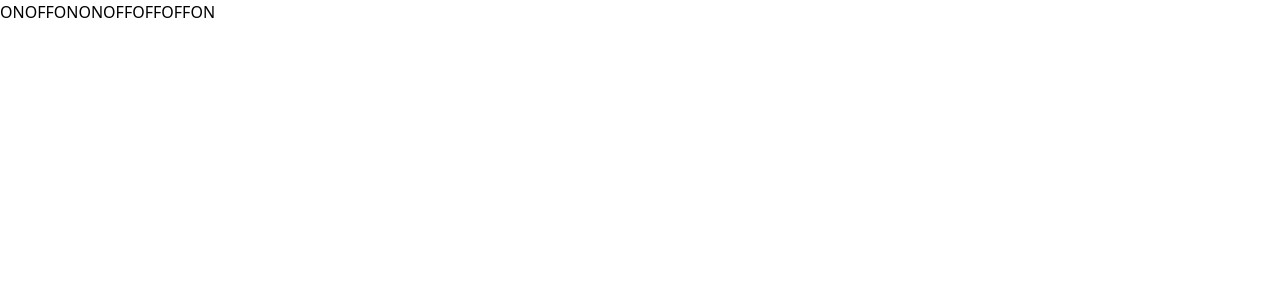
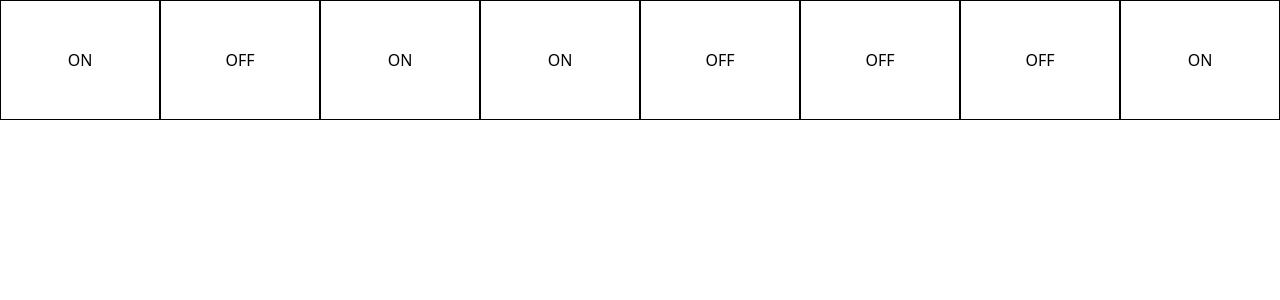
Before and after one commit to system-Barinda/React-project-of-learning, a React (Vite) app in the folder React_learning/: page / in a window 1280 px wide. Shown: the top 300 px of the page. Built offline with nearby package versions, Linux system fonts and the light colour scheme.

Commit message:
chore:done to

```diff
--- a/React_learning/src/props/firstPropos.jsx
+++ b/React_learning/src/props/firstPropos.jsx
@@ -15,7 +15,7 @@ export default function App() {
   const [btn, setBtn] = useState(buttonsData);
 
   const ap = btn.map(user => (
-    <button key={user.id}>
+    <button key={user.id} className="border h-30 w-40 ">
       {user.on ? "ON" : "OFF"}
     </button>
   ));
```
